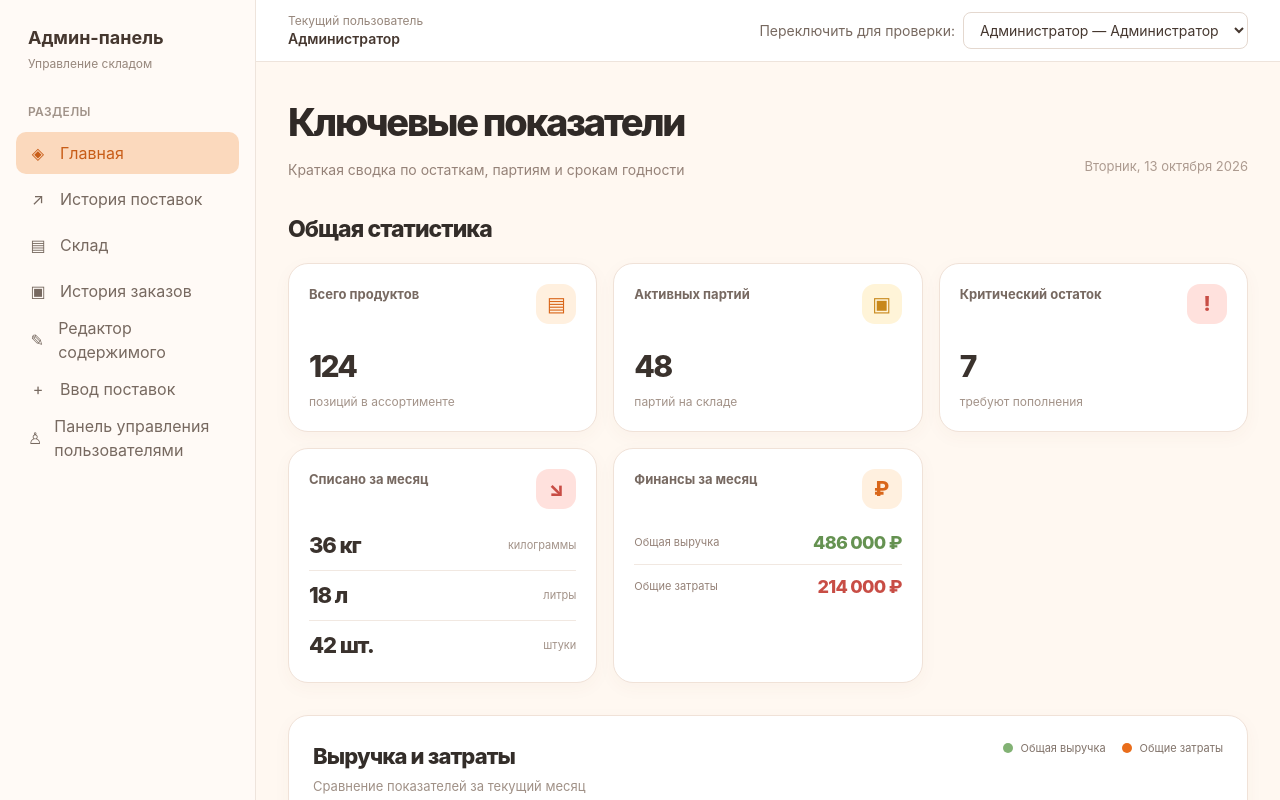
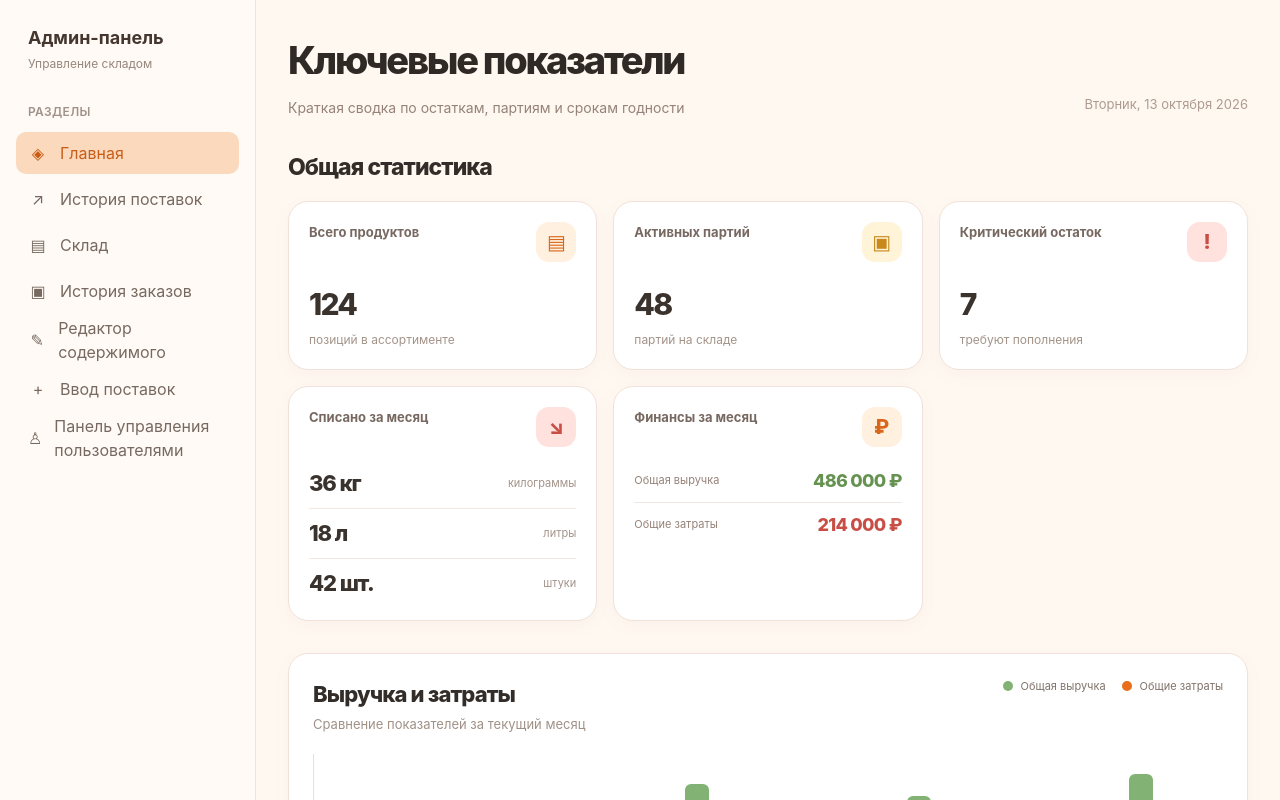
Before and after one commit to Vernicodov-team/WIMSFP-front-warehouse, a React (Vite) app: page / in a window 1280 px wide. Shown: the top 800 px of the page. Built offline with nearby package versions, Linux system fonts and the light colour scheme.

Commit message:
Fix: Delete debug panel

```diff
--- a/src/App.jsx
+++ b/src/App.jsx
@@ -181,27 +181,6 @@ function App() {
         />
 
         <div className="min-w-0 flex-1">
-          <header className="flex flex-col gap-2 border-b border-[#eee4dc] bg-white px-4 py-3 sm:flex-row sm:items-center sm:justify-between sm:px-8">
-            <div>
-              <div className="text-xs text-[#97877c]">Текущий пользователь</div>
-              <div className="text-sm font-semibold">{currentUser.name}</div>
-            </div>
-
-            <label className="flex items-center gap-2 text-sm">
-              <span className="text-[#776960]">Переключить для проверки:</span>
-              <select
-                  value={currentUser.id}
-                  onChange={handleActiveUserChange}
-                  className="max-w-full rounded-lg border border-[#e4d8cf] bg-white px-3 py-2 text-sm"
-              >
-                {users.map((user) => (
-                    <option key={user.id} value={user.id}>
-                      {user.name} — {ROLE_LABELS[user.role]}
-                    </option>
-                ))}
-              </select>
-            </label>
-          </header>
 
           <main>{renderPage()}</main>
         </div>
```
